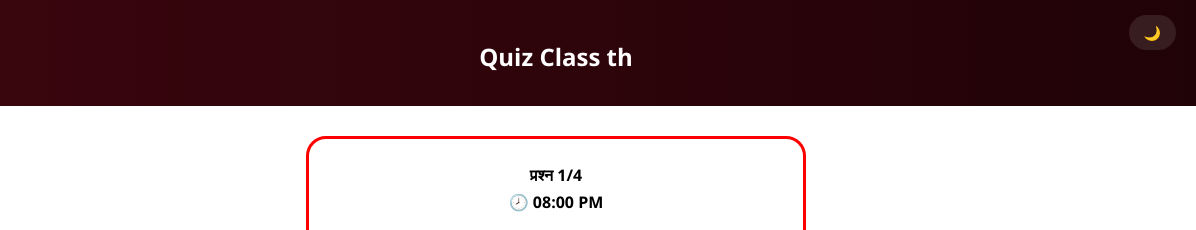
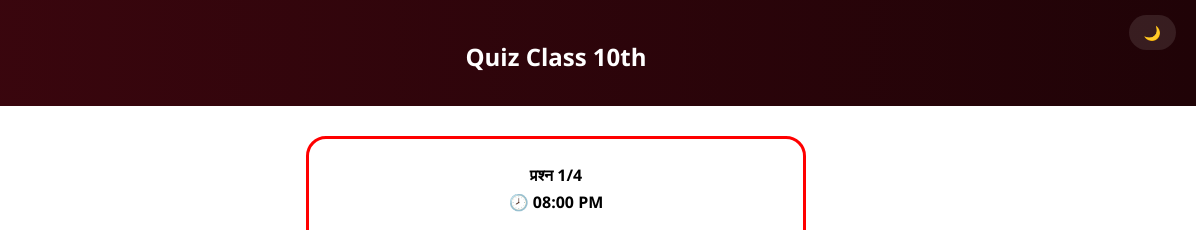
Before and after one commit to r0o7-73rm1n41/DME-quiz-questions, a plain HTML site: page index.html in a window 1280 px wide. Shown: the top 230 px of the page, 84-1280 px from the left. Drawn offline with Linux system fonts and the light colour scheme.

Commit message:
Update index.html

```diff
--- a/index.html
+++ b/index.html
@@ -165,7 +165,7 @@
   <header>
     <div class="logo"><img src="logo-DME.png" alt="Logo"></div>
     <button class="dark-toggle" onclick="toggleDarkMode()">🌙</button>
-    <h2>Quiz Class th</h2>
+    <h2>Quiz Class 10th</h2>
   </header>
 
   <div class="container">
```
